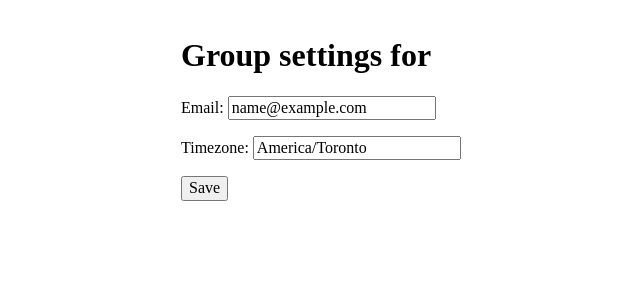
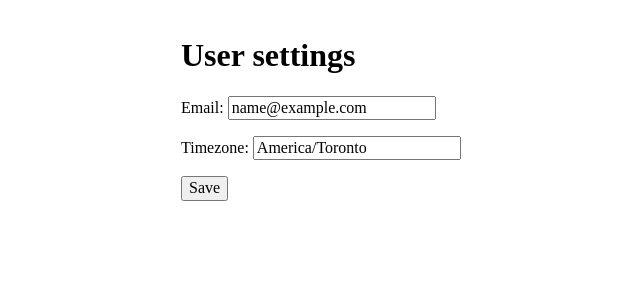
Before and after one commit to p7g/splitsilly, a Django app: page /accounts/settings/ in a window 1280 px wide. Shown: the top 300 px of the page, without its empty margins (139-779 px from the left). Run offline with Django 4.2, Linux system fonts and the light colour scheme; the visitor is signed in with stand-in values (Sample User, id 1).

Commit message:
fix copy/paste error

```diff
--- a/identity/templates/identity/settings.html
+++ b/identity/templates/identity/settings.html
@@ -15,7 +15,7 @@
 {% endblock %}
 
 {% block body %}
-<h1>Group settings for {{ group.name }}</h1>
+<h1>User settings</h1>
 
 <form class="settings-form" action="" method="post">
     {% csrf_token %}
```
